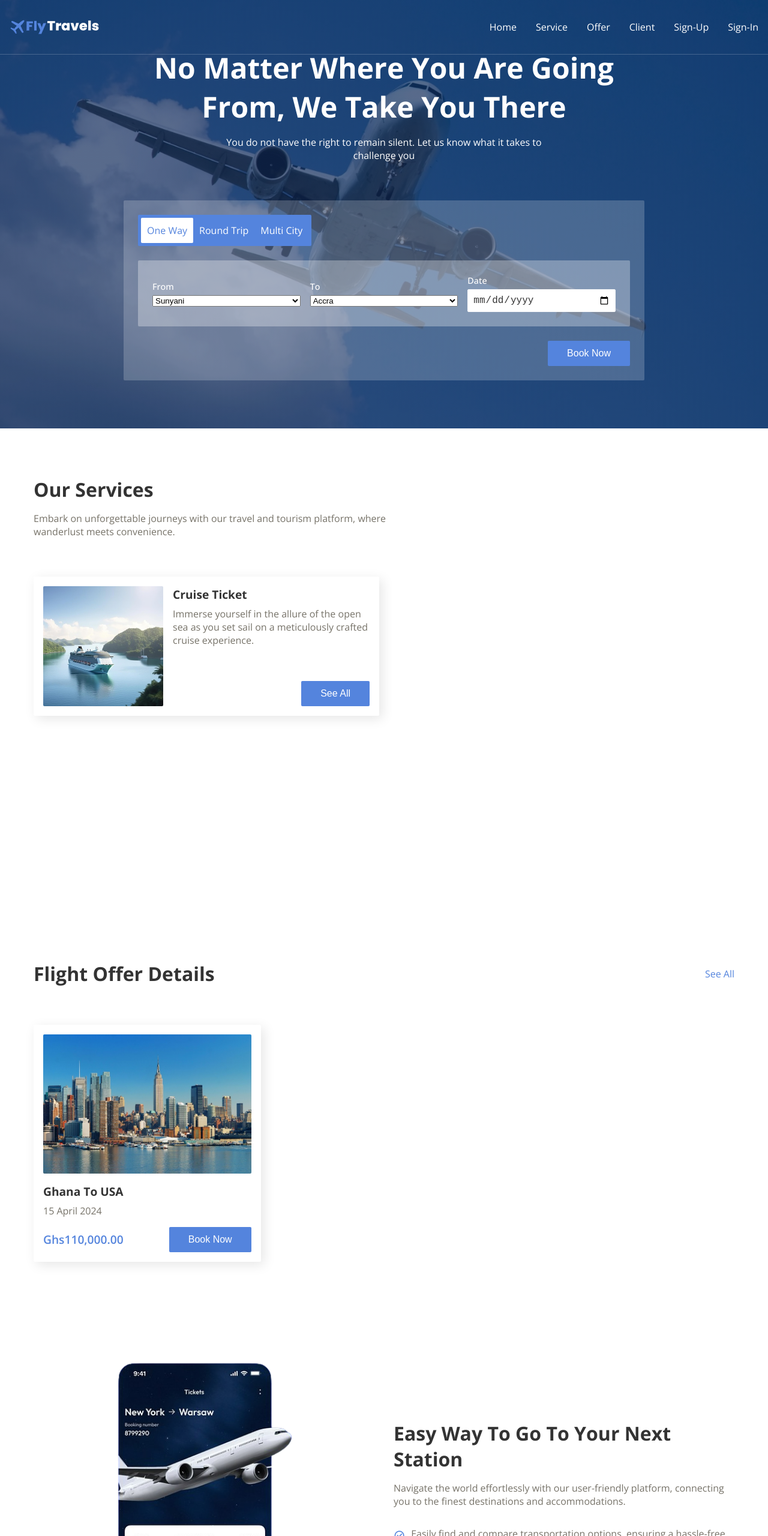
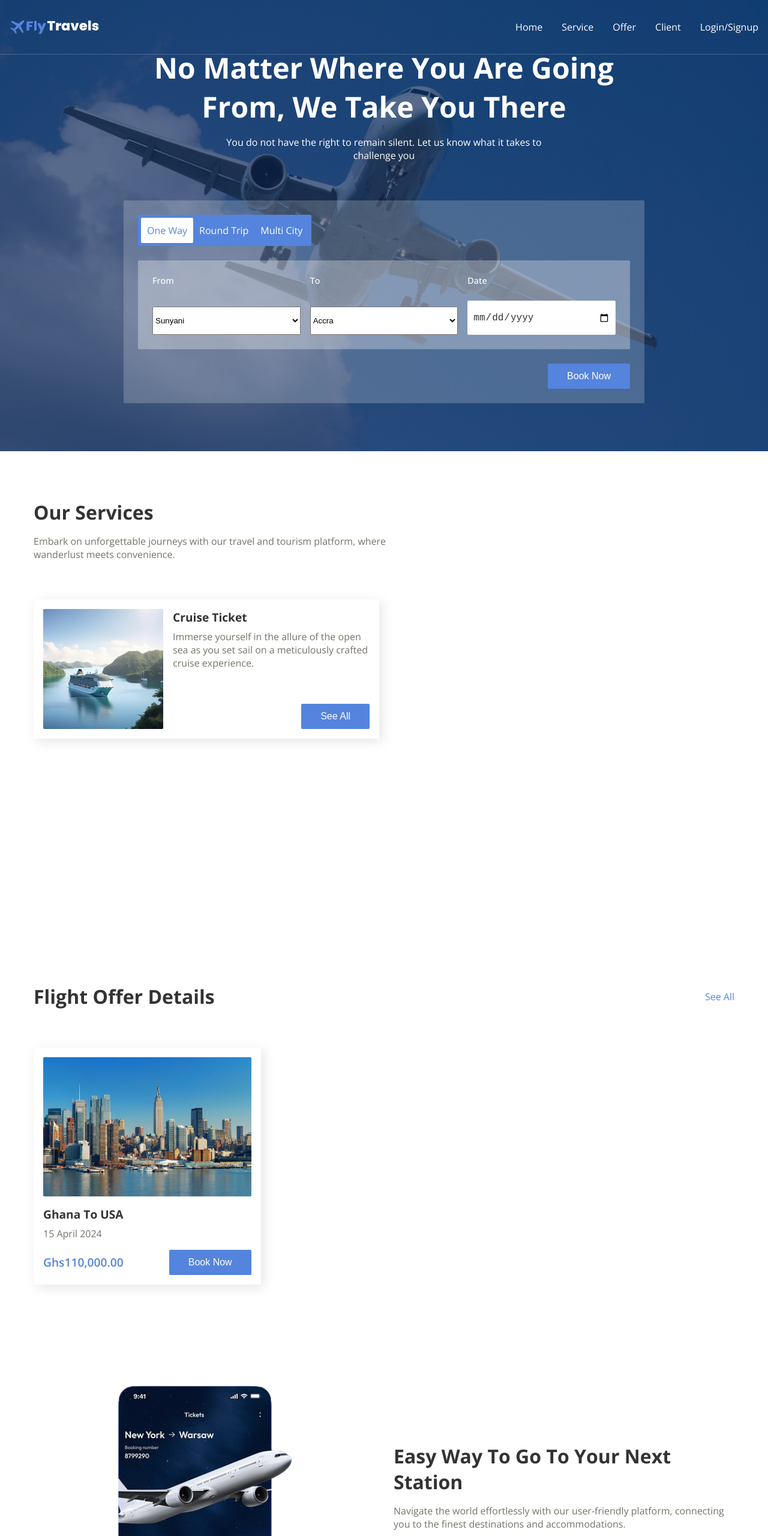
Before and after one commit to Pundit4Real/Trip-Planner, a plain HTML site: page index.html in a window 1280 px wide. Shown: the top 2560 px of the page at 60% size. Drawn offline with nearby package versions, Linux system fonts and the light colour scheme; files whose address does not match are found by name.

Commit message:
ref: booking form modified

```diff
--- /dev/null
+++ b/css/booking_forms.css
@@ -0,0 +1,53 @@
+body {
+    margin: 0;
+    padding: 0;
+    background-image: url("/assets/blog-3.jpg"); /* Change this to your background image */
+    background-size: cover;
+    background-repeat: no-repeat;
+    background-attachment: fixed;
+    font-family: Arial, sans-serif;
+    display: flex;
+    justify-content: center;
+    align-items: center;
+    height: 100vh;
+}
+.booking__form {
+    max-width: 600px;
+    padding: 30px;
+    border-radius: 8px;
+    background-color: rgba(255, 255, 255, 0.8); /* Transparent background */
+    box-shadow: 0 2px 4px rgba(0,0,0,0.1);
+}
+.booking__input {
+    display: flex;
+    align-items: center;
+    margin-bottom: 20px;
+}
+.booking__input label {
+    flex: 1;
+    margin-right: 20px;
+}
+.booking__input select,
+.booking__input input,
+.booking__input textarea {
+    flex: 2;
+    padding: 10px;
+    border-radius: 4px;
+    border: 1px solid #ccc;
+    box-sizing: border-box;
+}
+.booking__btn {
+    text-align: center;
+}
+.btn {
+    padding: 12px 24px;
+    background-color: #007bff;
+    color: #fff;
+    border: none;
+    border-radius: 4px;
+    cursor: pointer;
+    transition: background-color 0.3s;
+}
+.btn:hover {
+    background-color: #0056b3;
+}
--- a/css/styles.css
+++ b/css/styles.css
@@ -33,6 +33,7 @@
   max-width: 600px;
   color: var(--text-light);
 }
+
 
 .btn {
   padding: 0.75rem 2rem;
@@ -213,6 +214,7 @@ nav.scrolled {
 .booking__input {
   display: grid;
   gap: 5px;
+  height: 100px;
 }
 
 .booking__input label {
--- a/index.html
+++ b/index.html
@@ -28,8 +28,8 @@
           <li><a href="#service">Service</a></li>
           <li><a href="#offer">Offer</a></li>
           <li><a href="#client">Client</a></li>
-          <li><a href="/auth.html">Sign-Up</a></li>
-          <li><a href="/auth.html">Sign-In</a></li>
+          <li><a href="/auth.html">Login/Signup</a></li>
+
           <!-- <li><button class="btn"><a href="SignUp-SignIn.html">Sign Up</a></button></li>
           <li><button class="btn"><a href="SignUp-SignIn.html">Sign Up</a></button></li> -->
         </ul>
@@ -81,7 +81,7 @@
             </div>
           </form>
           <div class="booking__btn">
-            <a href="#">
+            <a href="/booking forms.html">
                 <button class="btn">Book Now</button>
             </a>
           </div>
@@ -179,7 +179,9 @@
           <p>15 April 2024</p>
           <div>
             <span>Ghs110,000.00</span>
-            <button class="btn">Book Now</button>
+            <a href="/booking forms.html">
+              <button class="btn">Book Now</button>
+            </a>
           </div>
         </div>
         <div class="offer__card">
@@ -188,7 +190,9 @@
           <p>20 Sep 2023</p>
           <div>
             <span>Ghs1800.00</span>
-            <button class="btn">Book Now</button>
+            <a href="/booking forms.html">
+              <button class="btn">Book Now</button>
+            </a>
           </div>
         </div>
         <div class="offer__card">
@@ -197,7 +201,9 @@
           <p>3 August 2024</p>
           <div>
             <span>Ghs200,000.00</span>
-            <button class="btn">Book Now</button>
+            <a href="/booking forms.html">
+              <button class="btn">Book Now</button>
+            </a>
           </div>
         </div>
       </div>
```
Also changed, not shown: booking forms.html (added, +83 -0 lines).
